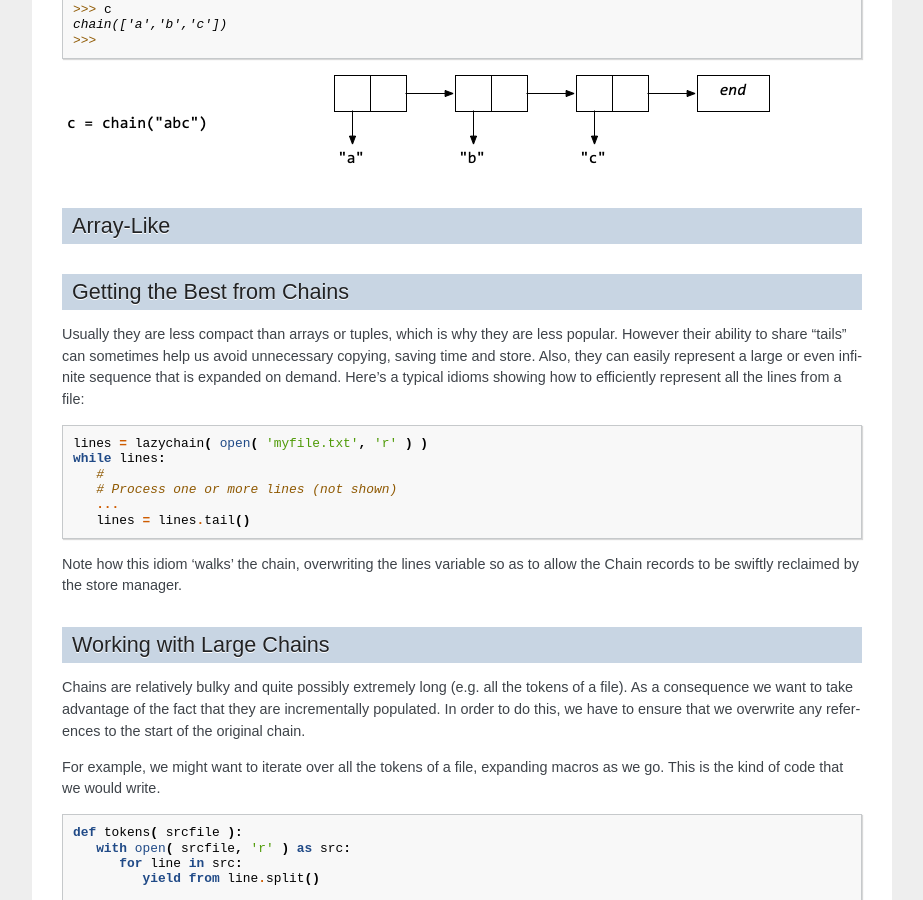
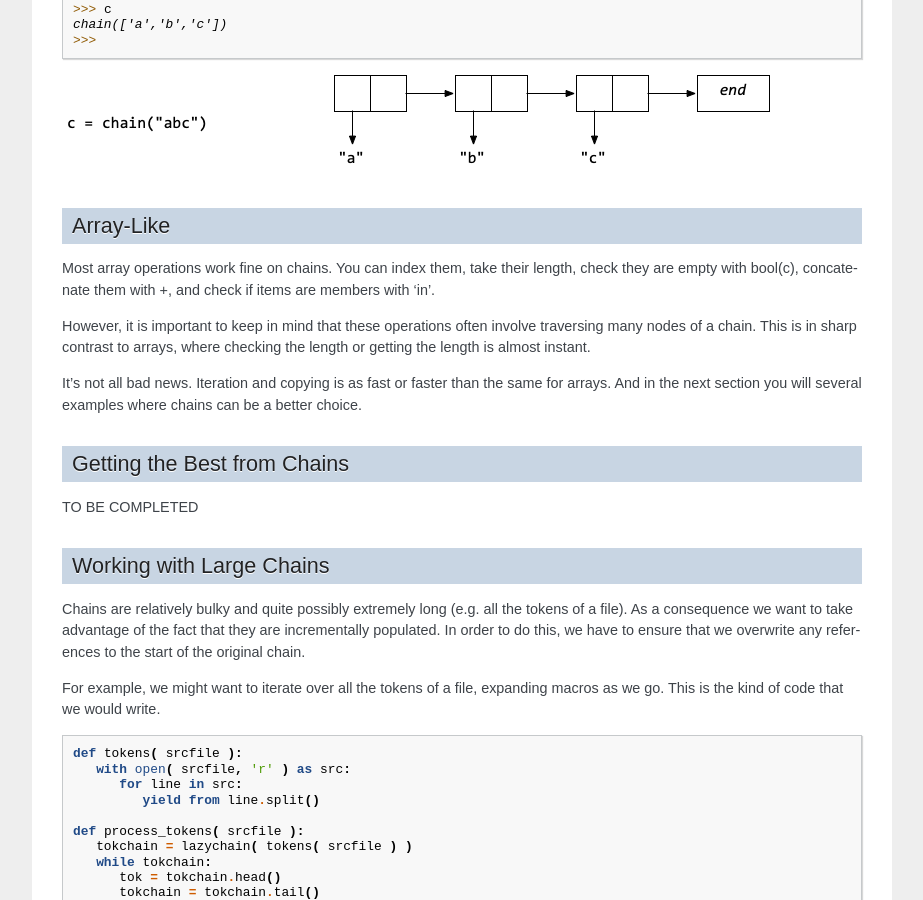
Before and after one commit to sfkleach/lazychains, a Sphinx documentation site: the page built from docs/index.rst, in a window 1280 px wide and 900 px high, scrolled down 1323 px. Shown: the whole window, without its empty margins (198-1121 px from the left). Built offline with Sphinx 7.4.7, drawn with Linux system fonts in a browser that asks for light colours.

Commit message:
Fixing probable bugs as I go.

```diff
--- a/docs/index.rst
+++ b/docs/index.rst
@@ -74,31 +74,23 @@
 Array-Like
 ----------
 
+Most array operations work fine on chains. You can index them, take their
+length, check they are empty with bool(c), concatenate them with +, and check
+if items are members with 'in'.
 
+However, it is important to keep in mind that these operations often involve
+traversing many nodes of a chain. This is in sharp contrast to arrays, where
+checking the length or getting the length is almost instant.
+
+It's not all bad news. Iteration and copying is as fast or faster than the
+same for arrays. And in the next section you will several examples where chains
+can be a better choice.
 
 
 Getting the Best from Chains
 ----------------------------
 
-Usually they are less compact than arrays or tuples, which is why they
-are less popular. However their ability to share "tails" can sometimes
-help us avoid unnecessary copying, saving time and store. Also, they can
-easily represent a large or even infinite sequence that is expanded on
-demand. Here's a typical idioms showing how to efficiently represent all
-the lines from a file:
-
-.. code:: python
-
-   lines = lazychain( open( 'myfile.txt', 'r' ) )
-   while lines:
-      #
-      # Process one or more lines (not shown)
-      ...
-      lines = lines.tail()
-
-Note how this idiom 'walks' the chain, overwriting the lines variable
-so as to allow the Chain records to be swiftly reclaimed by the store
-manager.
+TO BE COMPLETED
 
 Working with Large Chains
 -------------------------
```
Also changed, not shown: 1 other file.
